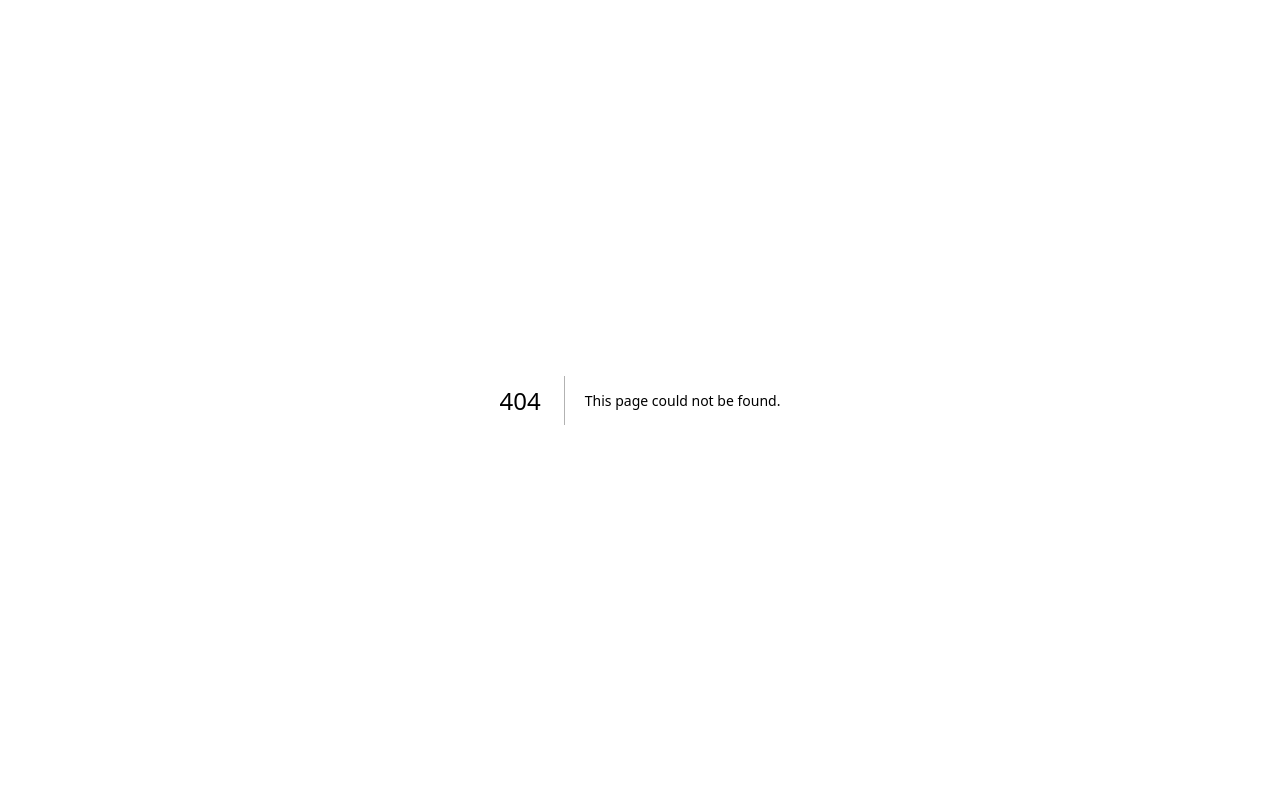
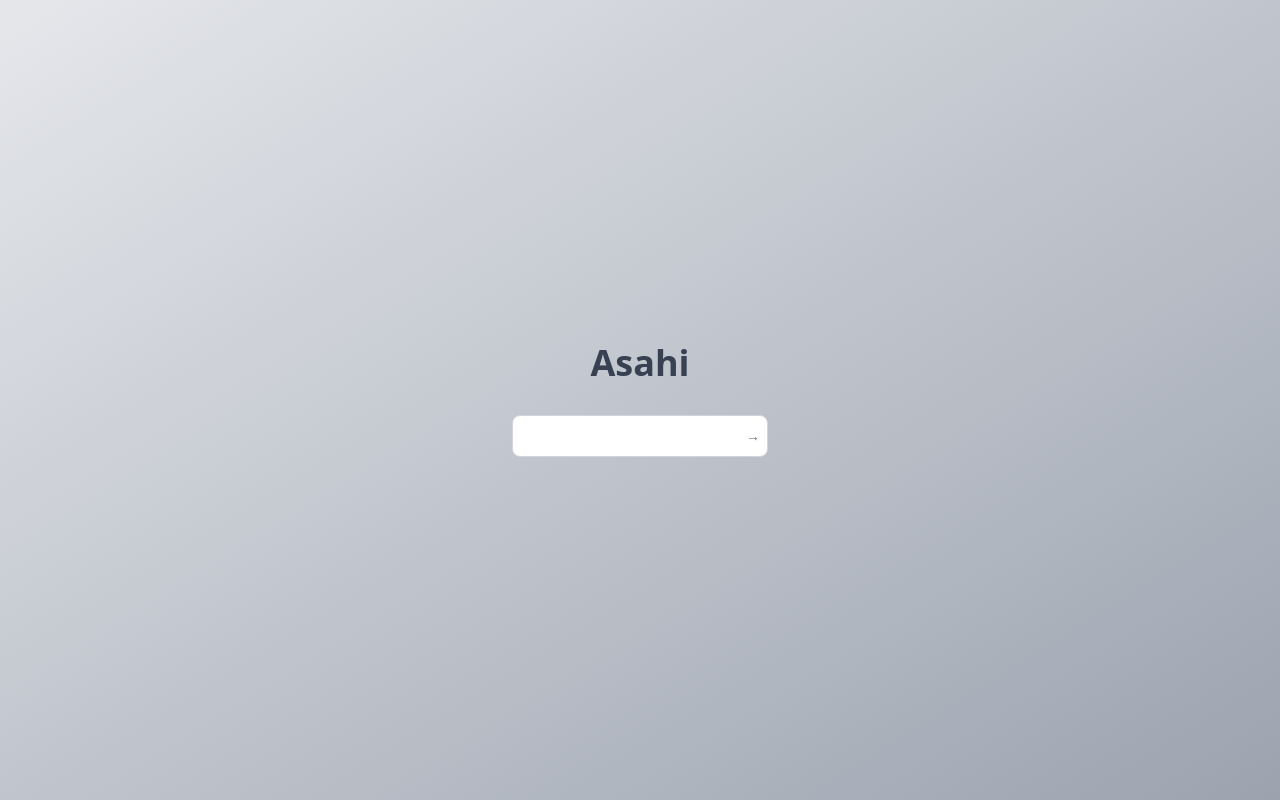
Before and after one commit to xden-never-cry/Asahi, a Next.js app: page /auth/login in a window 1280 px wide. Before the commit this address had no page. Built offline with nearby package versions, Linux system fonts and the light colour scheme.

Commit message:
修改登录界面，对接auth方法

```diff
--- a/src/actions/auth.ts
+++ b/src/actions/auth.ts
@@ -1,4 +1,4 @@
-import "server-only";
+'use server'
 import fs from "fs";
 import path from "path";
 import { homedir } from "os";
@@ -6,7 +6,7 @@ import { promisify } from "util";
 
 const readFileAsync = promisify(fs.readFile);
 
-async function auth(token: string): Promise<boolean> {
+export async function auth(token: string): Promise<boolean> {
   const tokenPath = path.join(homedir(), ".asahi", ".token");
   try {
     const tokenFile = await readFileAsync(tokenPath, "utf-8");
--- a/src/app/login/page.tsx
+++ b/src/app/(auth)/auth/login/page.tsx
@@ -1,19 +1,24 @@
 "use client";
 
-import React, { useState } from 'react';
+import { useState } from "react";
 import { useRouter } from "next/navigation";
+import { auth } from "@/actions/auth";
+
 
 export default function Login() {
   const [token, setToken] = useState('');
   const router = useRouter();
 
   const handleLogin = async () => {
-    if (token.trim()!== '') {
-      try {
+    try {
+      const isValid = await auth(token);
+      if (isValid) {
         router.push('/');
-      } catch (error) {
-        console.error('登录出错', error);
+      } else {
+        console.error('token不正确');
       }
+    } catch (error) {
+      console.error('Error occurred during login:', error);
     }
   };
 
--- a/src/app/(auth)/auth/page.tsx
+++ b/src/app/(auth)/auth/page.tsx
@@ -1,3 +1,4 @@
+"use client";
 
 export default function Auth() {
   return (
--- a/src/app/layout.tsx
+++ /dev/null
@@ -1,20 +0,0 @@
-import type { Metadata } from "next";
-import "./globals.css";
-
-export const metadata: Metadata = {
-  title: "Asahi",
-};
-
-export default function RootLayout({
-                                     children,
-                                   }: Readonly<{
-  children: React.ReactNode;
-}>) {
-  return (
-    <html lang="en">
-    <body>
-    {children}
-    </body>
-    </html>
-  );
-}
```
